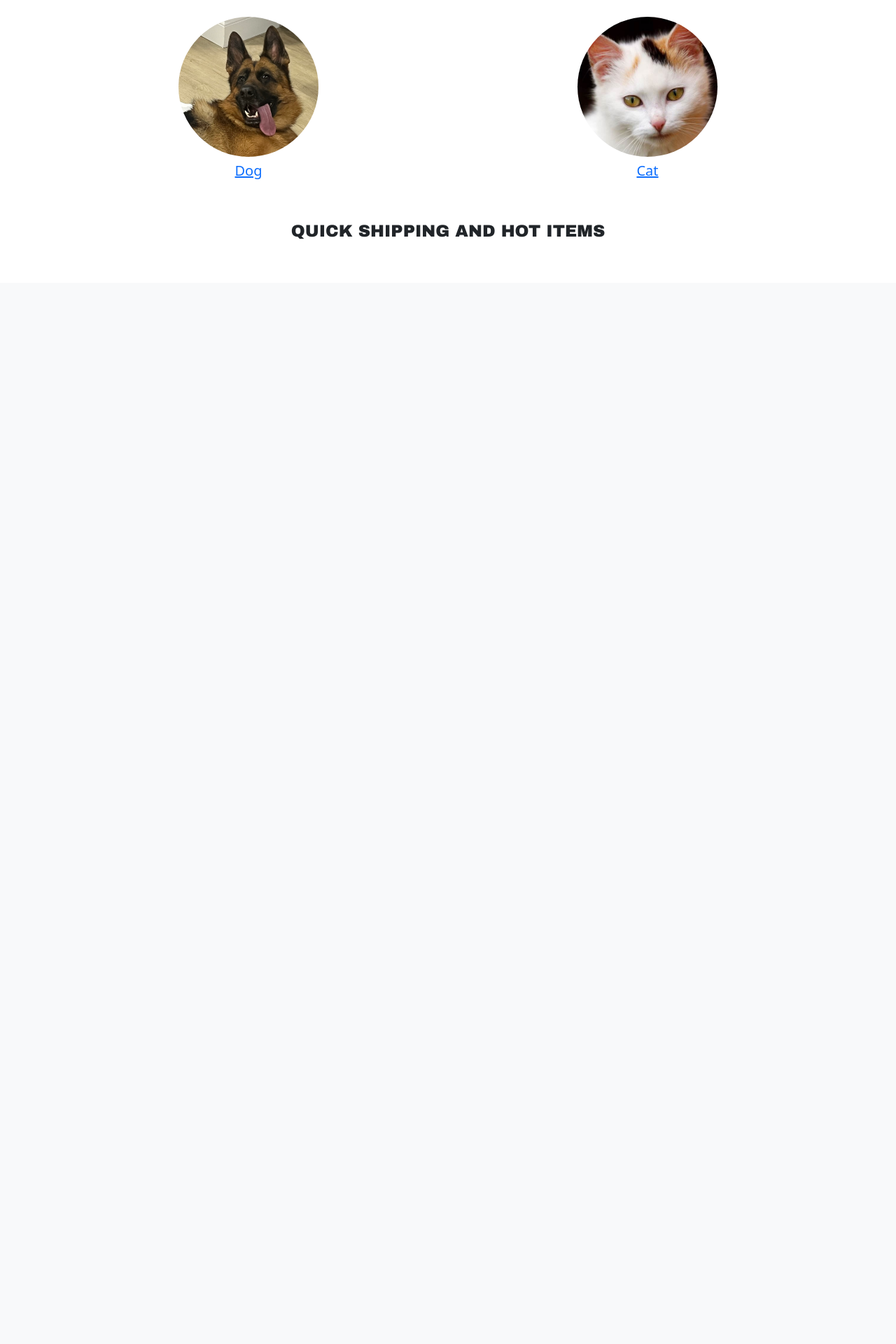
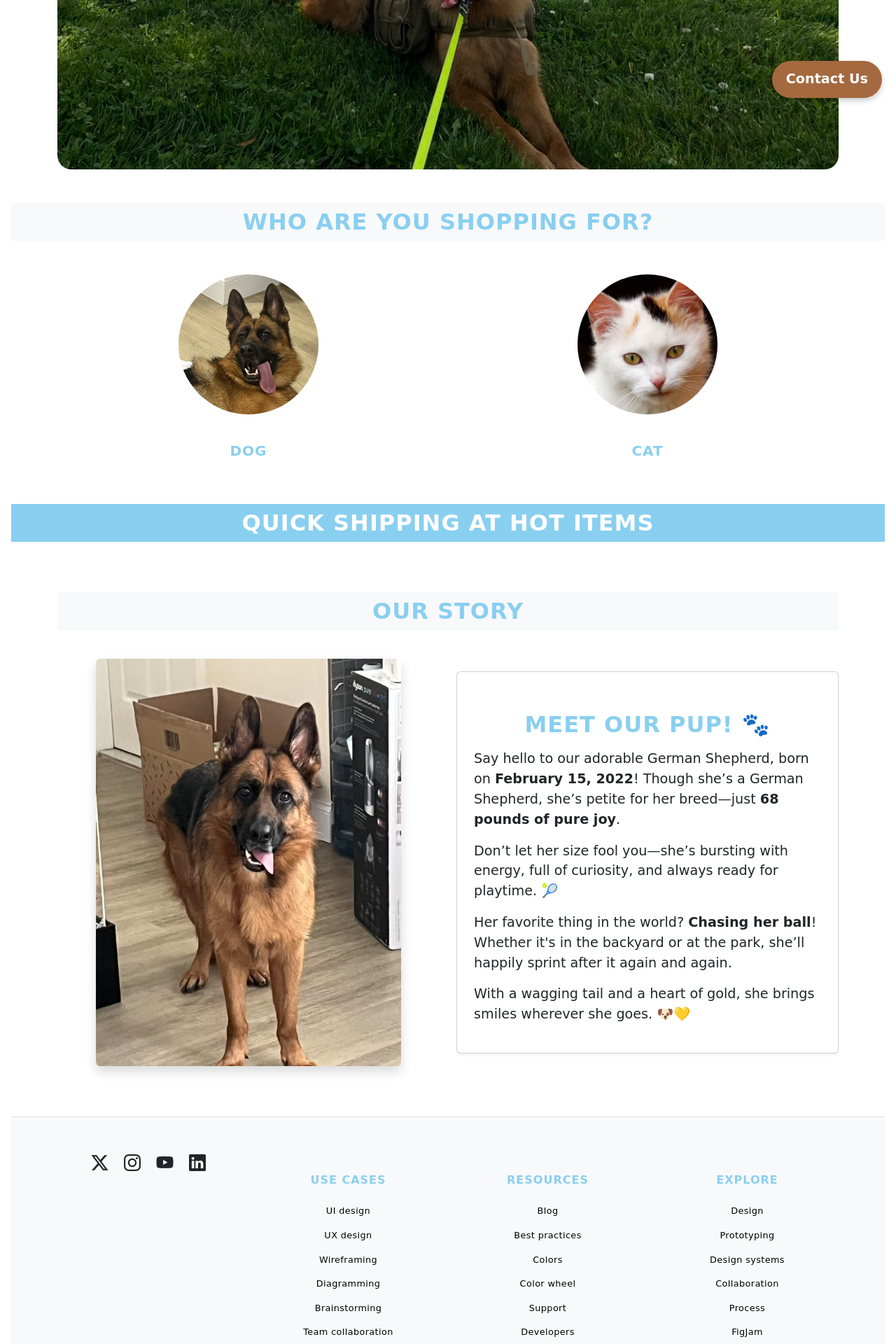
Before and after one commit to Nanofication/PengWeb, a Flask app: page / in a window 1280 px wide. Shown: the part 640-2560 px from the top of the page at 70% size. Before the commit the page ends 982 px from the top, so only its background shows below. Run offline with Flask 3, Linux system fonts and the light colour scheme; data that the repository does not hold is empty.

Commit message:
upgrade the home page

```diff
--- a/app/controllers/home_controller.py
+++ b/app/controllers/home_controller.py
@@ -7,10 +7,11 @@ home_bp = Blueprint('home', __name__)
 def render_home():
     featured_items = Product.query.limit(3).all()  # top 3 products
 
+    #Add nes pics for the slide in the home page
     carousel_images = [
+        'images/dog2.jpg',
         'images/slide1.jpg',
         'images/testimg2.jpg',
-        'images/slide3.jpg',
     ]
 
     return render_template('index.html',
--- a/app/static/css/style.css
+++ b/app/static/css/style.css
@@ -1,13 +1,12 @@
 .hero-img {
+  height: 600px;
+  object-fit: cover;
   border-radius: 20px;
-  object-fit: cover;
 }
 
-.section-title {
-  font-family: 'Arial Black', sans-serif;
-  font-size: 1.5rem;
-  text-align: center;
-  margin: 2rem 0;
+
+p {
+  margin-bottom: 1rem;
 }
 
 .rounded-img {
@@ -16,3 +15,88 @@
   object-fit: cover;
   border-radius: 50%;
 }
+
+.navbar .nav-link,
+.navbar .navbar-brand {
+  color: white !important;
+}
+
+.navbar .nav-link:hover,
+.navbar .navbar-brand:hover {
+  color: #f8f9fa !important;  /* 也可以是别的你喜欢的 hover 颜色 */
+}
+
+body {
+  font-family: 'Gloria Hallelujah', cursive;
+  font-size: 1.2rem;
+  color: #333;
+  background-color: #fff;
+  max-width: 1400px;
+  margin: auto;
+  padding: 0 1rem;
+}
+
+.section-title,
+h1, h2, h3, h4, h5, h6 {
+  font-family: 'Patrick Hand', cursive;
+  color: #89CFF0;
+  font-weight: 700;
+  letter-spacing: 1px;
+  text-transform: uppercase;
+  text-align: center;
+  margin-top: 2rem;
+  margin-bottom: 1rem;
+}
+
+a {
+  text-decoration: none;
+  color: black;
+}
+
+a:hover {
+  text-decoration: none;
+  color: #333;
+}
+
+.bg-brown {
+  background-color: #89CFF0 !important;
+}
+
+.contact-us-btn {
+  position: fixed;
+  bottom: 20px;
+  right: 20px;
+  background-color: #A5693F; /* 你喜欢的颜色 */
+  color: white;
+  padding: 12px 20px;
+  border-radius: 30px;
+  text-decoration: none;
+  font-weight: bold;
+  box-shadow: 0 4px 8px rgba(0, 0, 0, 0.2);
+  z-index: 9999;
+  transition: background-color 0.3s;
+}
+
+.contact-us-btn:hover {
+  background-color: #854C2A;
+}
+
+footer .col-md-3 ul {
+  line-height: 1.8;
+  padding-left: 0;
+  margin-bottom: 0;
+  text-align: center;
+}
+
+footer .col-md-3 a {
+  font-size: 0.8rem;
+  letter-spacing: 0.4px;
+  color: black;
+  text-decoration: none;
+}
+
+footer .col-md-3 a:hover {
+  color: #555;
+  text-decoration: underline;
+
+}
--- /dev/null
+++ b/app/templates/footer.html
@@ -0,0 +1,47 @@
+<footer class="bg-light text-dark py-5 border-top">
+  <div class="container">
+    <div class="row">
+      <div class="col-md-3">
+        <div class="text-center mb-3">
+          <a href="https://x.com" class="text-dark me-3"><i class="bi bi-twitter-x" style="font-size: 1.5rem;"></i></a>
+          <a href="https://instagram.com" class="text-dark me-3"><i class="bi bi-instagram" style="font-size: 1.5rem;"></i></a>
+          <a href="https://youtube.com" class="text-dark me-3"><i class="bi bi-youtube" style="font-size: 1.5rem;"></i></a>
+          <a href="https://linkedin.com" class="text-dark"><i class="bi bi-linkedin" style="font-size: 1.5rem;"></i></a>
+        </div>
+      </div>
+      <div class="col-md-3">
+        <h6>Use cases</h6>
+        <ul class="list-unstyled">
+          <li><a href="#">UI design</a></li>
+          <li><a href="#">UX design</a></li>
+          <li><a href="#">Wireframing</a></li>
+          <li><a href="#">Diagramming</a></li>
+          <li><a href="#">Brainstorming</a></li>
+          <li><a href="#">Team collaboration</a></li>
+        </ul>
+      </div>
+      <div class="col-md-3">
+        <h6>Resources</h6>
+        <ul class="list-unstyled">
+          <li><a href="#">Blog</a></li>
+          <li><a href="#">Best practices</a></li>
+          <li><a href="#">Colors</a></li>
+          <li><a href="#">Color wheel</a></li>
+          <li><a href="#">Support</a></li>
+          <li><a href="#">Developers</a></li>
+        </ul>
+      </div>
+      <div class="col-md-3">
+        <h6>Explore</h6>
+        <ul class="list-unstyled">
+          <li><a href="#">Design</a></li>
+          <li><a href="#">Prototyping</a></li>
+          <li><a href="#">Design systems</a></li>
+          <li><a href="#">Collaboration</a></li>
+          <li><a href="#">Process</a></li>
+          <li><a href="#">FigJam</a></li>
+        </ul>
+      </div>
+    </div>
+  </div>
+</footer>
--- a/app/templates/header.html
+++ b/app/templates/header.html
@@ -3,24 +3,23 @@
 <head>
   <meta charset="UTF-8">
   <title>{% block title %}PengWeb{% endblock %}</title>
+  <link href="https://fonts.googleapis.com/css2?family=Baloo+2:wght@700&display=swap" rel="stylesheet">
   <meta name="viewport" content="width=device-width, initial-scale=1">
   <link href="https://cdn.jsdelivr.net/npm/bootstrap@5.3.0/dist/css/bootstrap.min.css" rel="stylesheet">
-  <style>
-    .hero-img { border-radius: 20px; object-fit: cover; }
-    .section-title { font-family: 'Arial Black', sans-serif; font-size: 1.5rem; text-align: center; margin: 2rem 0; }
-    .rounded-img { width: 200px; height: 200px; object-fit: cover; border-radius: 50%; }
-  </style>
+  <link rel="stylesheet" href="https://cdn.jsdelivr.net/npm/bootstrap-icons@1.11.3/font/bootstrap-icons.css">
+  <link rel="stylesheet" href="{{ url_for('static', filename='css/style.css') }}">
+
 </head>
 <body>
 
   <!-- Company header -->
   <div class="text-center p-3 bg-light">
-    <h1>Company name</h1>
-    <p>Details about the company in one sentence.</p>
+    <h1>Huhu Yang's personal Web (For now)</h1>
+    <p>The best GSD humans have found in this world. Brave, lovely, and love all humans (with balls in their hands).</p>
   </div>
 
   <!-- Navbar -->
-  <nav class="navbar navbar-expand-lg navbar-light bg-warning-subtle">
+  <nav class="navbar navbar-expand-lg bg-brown bg-warning-subtle">
     <div class="container">
       <a class="navbar-brand" href="/">Home</a>
       <button class="navbar-toggler" type="button" data-bs-toggle="collapse" data-bs-target="#navbarNav">
@@ -39,6 +38,9 @@
   <!-- Page-specific content -->
   {% block content %}{% endblock %}
 
+  {% include 'footer.html' %}
+  <a href="/contact" class="contact-us-btn">Contact Us</a>
+
   <script src="https://cdn.jsdelivr.net/npm/bootstrap@5.3.0/dist/js/bootstrap.bundle.min.js"></script>
 </body>
 </html>
--- a/app/templates/index.html
+++ b/app/templates/index.html
@@ -2,9 +2,8 @@
 {% block title %}Home - PengWeb{% endblock %}
 
 {% block content %}
+<!-- Carousel Section -->
 <div class="container my-5">
-
-  <!-- Carousel Section -->
   <div id="carouselExample" class="carousel slide mb-5" data-bs-ride="carousel">
     <div class="carousel-inner">
       {% for image in carousel_images %}
@@ -13,7 +12,6 @@
         </div>
       {% endfor %}
     </div>
-
     <button class="carousel-control-prev" type="button" data-bs-target="#carouselExample" data-bs-slide="prev">
       <span class="carousel-control-prev-icon"></span>
     </button>
@@ -21,10 +19,16 @@
       <span class="carousel-control-next-icon"></span>
     </button>
   </div>
+</div>
 
-  <!-- Who are you shopping for? -->
-  <div class="section-title bg-warning py-2">Who are you shopping for?</div>
-  <div class="row text-center mb-5">
+<!-- "Who are you shopping for?" Title -->
+<div class="bg-light py-2 w-100">
+  <h2 class="section-title text-center m-0">Who are you shopping for?</h2>
+</div>
+
+<!-- Dog/Cat Buttons -->
+<div class="container my-5">
+  <div class="row text-center">
     <div class="col-md-6">
       <a href="/products?animal=dog">
         <img src="{{ url_for('static', filename='images/dog.jpg') }}" class="rounded-img mb-2" alt="Dog">
@@ -38,9 +42,15 @@
       </a>
     </div>
   </div>
+</div>
+
+<!-- Quick Shipping -->
+<div class="bg-brown py-2 w-100">
+  <h2 class="section-title text-center text-white m-0 text-uppercase">Quick Shipping at Hot Items</h2>
+</div>
 
 <!-- Featured Items -->
-  <div class="section-title text-uppercase">Quick Shipping and Hot Items</div>
+<div class="container my-5">
   <div class="row row-cols-1 row-cols-md-3 g-4">
     {% for item in featured_items %}
     <div class="col">
@@ -54,6 +64,37 @@
     </div>
     {% endfor %}
   </div>
+</div>
 
+<!-- Our Story Section -->
+<div class="container my-5">
+  <h2 class="section-title text-uppercase bg-light py-2">Our Story</h2>
+  <div class="row align-items-center py-4">
+    <!-- Left: Picture -->
+    <div class="col-md-6 text-center">
+      <img src="{{ url_for('static', filename='images/dog3.jpg') }}" alt="Our Story" class="img-fluid rounded shadow" style="max-width: 80%;">
     </div>
+
+    <!-- Right: Text -->
+    <div class="col-md-6">
+      <div class="card shadow-sm p-4">
+        <h2 class="section-title text-center">Meet Our Pup! 🐾</h2>
+        <p>
+          Say hello to our adorable German Shepherd, born on <strong>February 15, 2022</strong>! Though she’s a German Shepherd, she’s petite for her breed—just <strong>68 pounds of pure joy</strong>.
+        </p>
+        <p>
+          Don’t let her size fool you—she’s bursting with energy, full of curiosity, and always ready for playtime. 🎾
+        </p>
+        <p>
+          Her favorite thing in the world? <strong>Chasing her ball</strong>! Whether it's in the backyard or at the park, she’ll happily sprint after it again and again.
+        </p>
+        <p>
+          With a wagging tail and a heart of gold, she brings smiles wherever she goes. 🐶💛
+        </p>
+    </div>
+    </div>
+  </div>
+</div>
+
+
 {% endblock %}
```
Also changed, not shown: app/static/images/dog2.jpg (added), app/static/images/dog3.jpg (added). Lines whose indentation alone changed are shown as unchanged.
